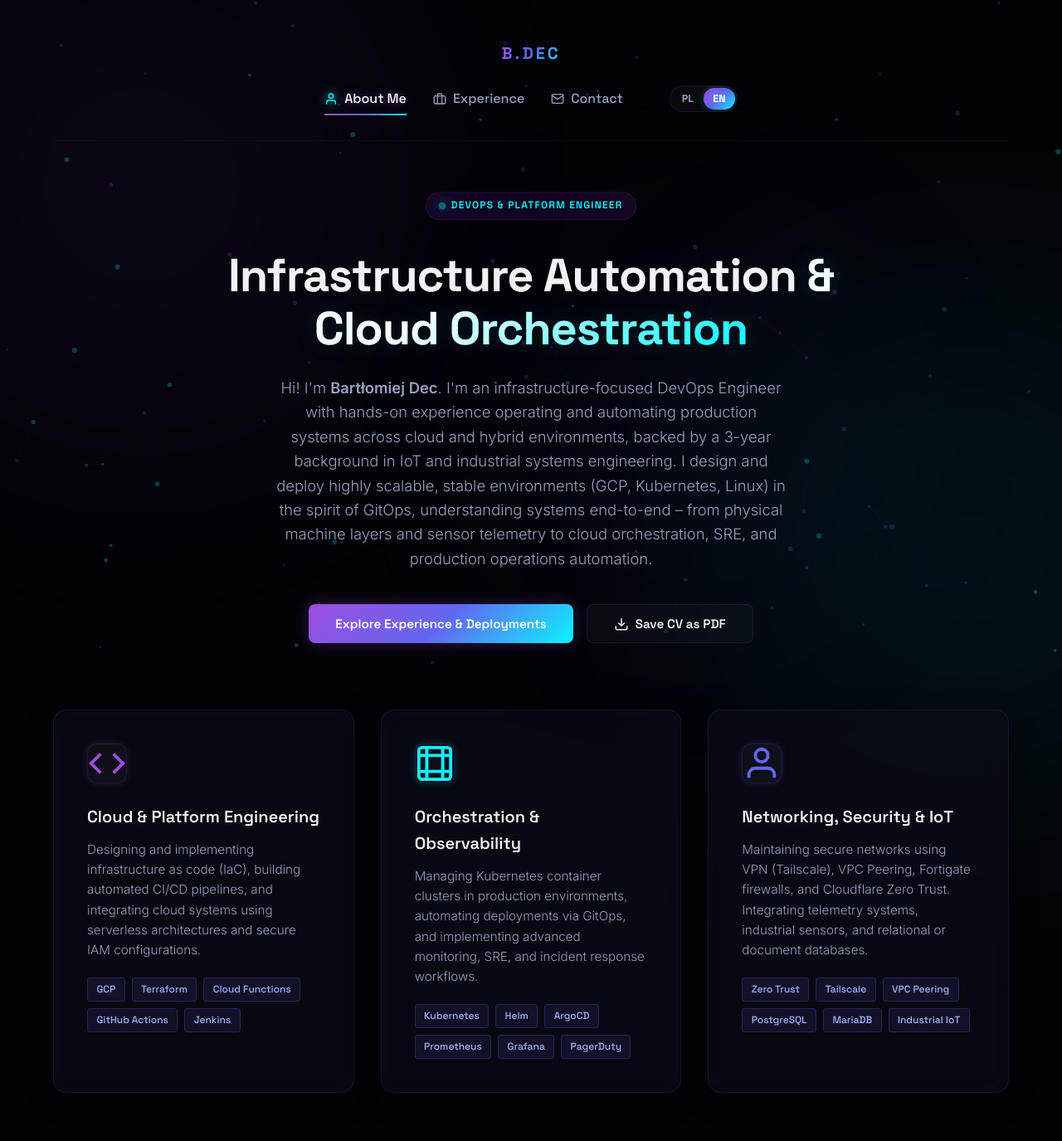
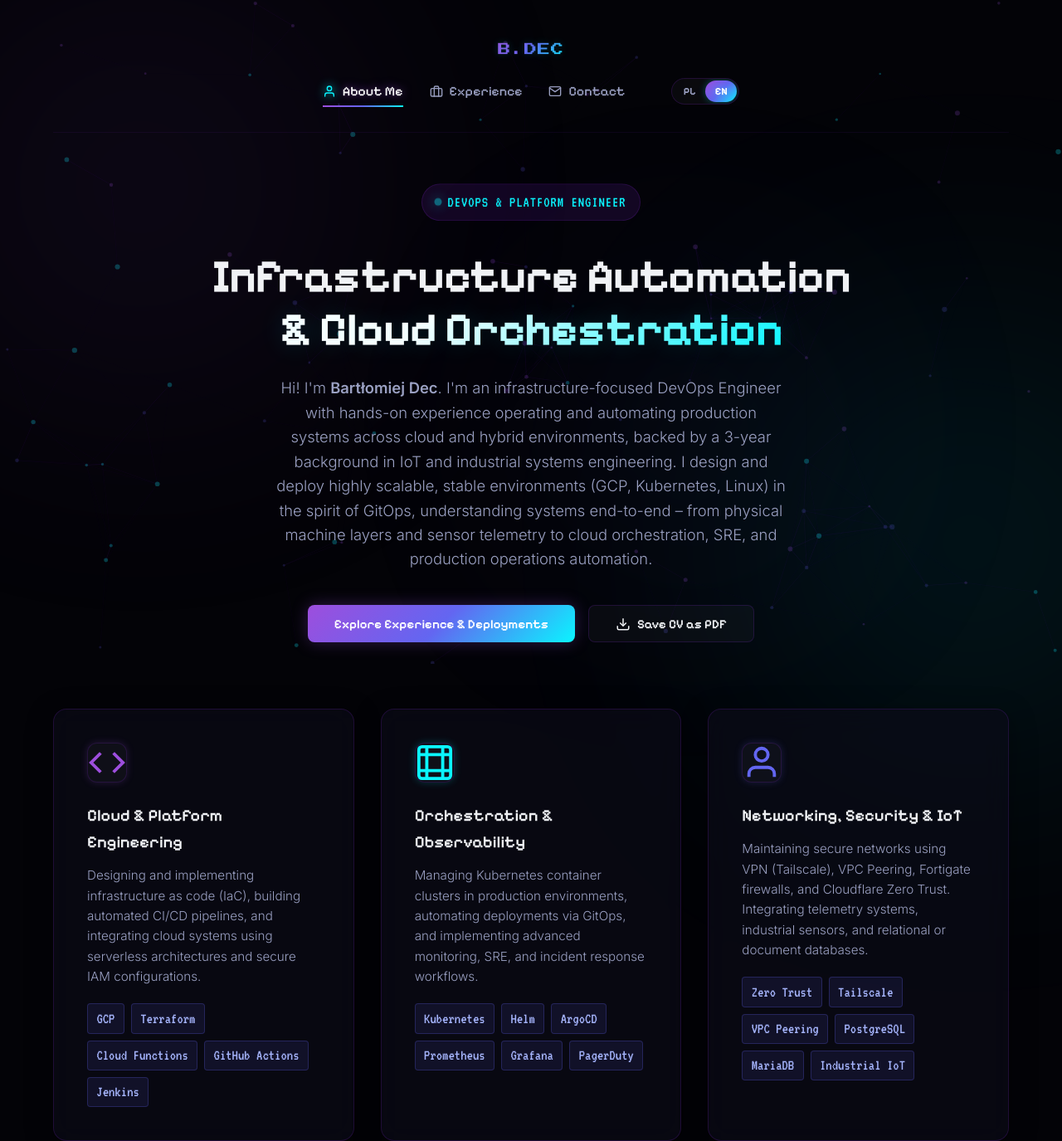
Before and after one commit to Decu98/CV-Website, a website: page public/index.html in a window 1280 px wide. Shown: the top 1375 px of the page at 83% size. Drawn offline with Linux system fonts and the light colour scheme.

Commit message:
style(design): integrate premium pixel-art retro fonts (Press Start 2P, Pixelify Sans, VT323)

```diff
--- a/public/css/style.css
+++ b/public/css/style.css
@@ -24,8 +24,10 @@
     --gradient-glow: linear-gradient(135deg, rgba(157, 78, 221, 0.2), rgba(10, 245, 255, 0.2));
 
     /* Fonts */
-    --font-headers: 'Space Grotesk', -apple-system, BlinkMacSystemFont, sans-serif;
+    --font-headers: 'Pixelify Sans', 'Space Grotesk', -apple-system, BlinkMacSystemFont, sans-serif;
     --font-body: 'Inter', -apple-system, BlinkMacSystemFont, sans-serif;
+    --font-pixel-retro: 'Press Start 2P', monospace;
+    --font-pixel-mono: 'VT323', monospace;
 
     /* System shadow & blur effects */
     --glass-blur: blur(16px);
@@ -177,13 +179,13 @@
 }
 
 .logo-text {
-    font-family: var(--font-headers);
-    font-weight: 700;
-    font-size: 1.25rem;
-    letter-spacing: 0.15em;
+    font-family: var(--font-pixel-retro);
+    font-size: 0.95rem;
+    letter-spacing: 0.05em;
     background: var(--gradient-cosmic);
     -webkit-background-clip: text;
     -webkit-text-fill-color: transparent;
+    text-shadow: 0 0 10px rgba(10, 245, 255, 0.2);
 }
 
 .nav-bar {
@@ -331,10 +333,10 @@
 }
 
 .badge-text {
-    font-size: 0.75rem;
-    font-family: var(--font-headers);
-    font-weight: 600;
-    letter-spacing: 0.1em;
+    font-size: 1.15rem;
+    font-family: var(--font-pixel-mono);
+    font-weight: 500;
+    letter-spacing: 0.05em;
     color: var(--neon-cyan);
 }
 
@@ -515,10 +517,10 @@
 }
 
 .skill-tag {
-    font-size: 0.75rem;
-    font-family: var(--font-headers);
+    font-size: 1.15rem;
+    font-family: var(--font-pixel-mono);
     font-weight: 500;
-    padding: 0.25rem 0.65rem;
+    padding: 0.15rem 0.65rem;
     border-radius: 4px;
     background: rgba(99, 102, 241, 0.1);
     border: 1px solid rgba(99, 102, 241, 0.25);
@@ -801,6 +803,9 @@
     align-items: center;
     gap: 0.5rem;
     color: var(--text-secondary);
+    font-family: var(--font-pixel-mono);
+    font-size: 1.15rem;
+    letter-spacing: 0.05em;
 }
 
 /* -------------------------------------------------------------
--- a/public/index.html
+++ b/public/index.html
@@ -5,10 +5,10 @@
     <meta name="viewport" content="width=device-width, initial-scale=1.0">
     <meta name="description" id="meta-desc" content="B. Dec - DevOps & Cloud Infrastructure Engineer Portfolio. Automatyzacja, IaC, Kubernetes i skalowalna architektura chmurowa.">
     <title id="doc-title">B. Dec | DevOps & Cloud Infrastructure Engineer | Interaktywne CV</title>
-    <!-- Google Fonts: Space Grotesk (headers) & Inter (body) -->
+    <!-- Google Fonts: Retro Pixel Art Fonts & Inter (body) -->
     <link rel="preconnect" href="https://fonts.googleapis.com">
     <link rel="preconnect" href="https://fonts.gstatic.com" crossorigin>
-    <link href="https://fonts.googleapis.com/css2?family=Inter:wght@300;400;500;600&family=Space+Grotesk:wght@400;500;600;700&display=swap" rel="stylesheet">
+    <link href="https://fonts.googleapis.com/css2?family=Inter:wght@300;400;500;600&family=Pixelify+Sans:wght@400;500;600;700&family=Press+Start+2P&family=VT323&display=swap" rel="stylesheet">
     <!-- Link to external stylesheet -->
     <link rel="stylesheet" href="css/style.css">
 </head>
```
